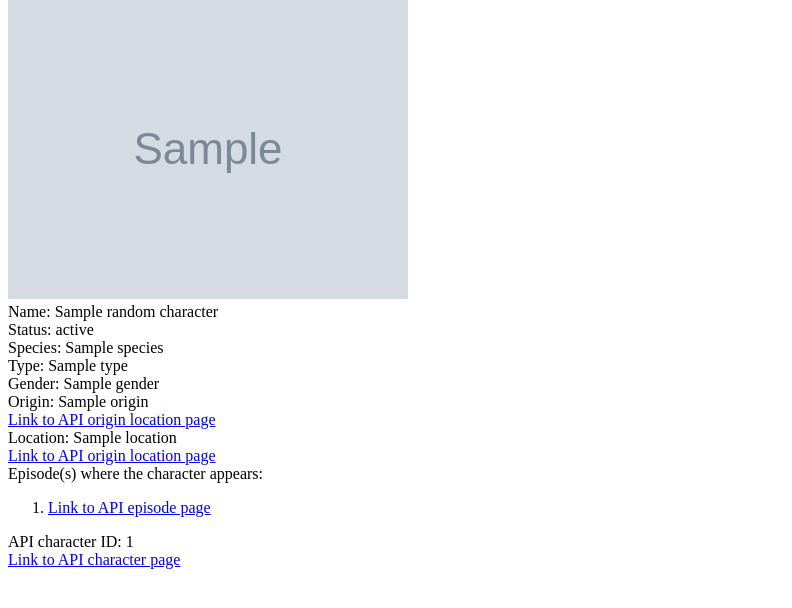
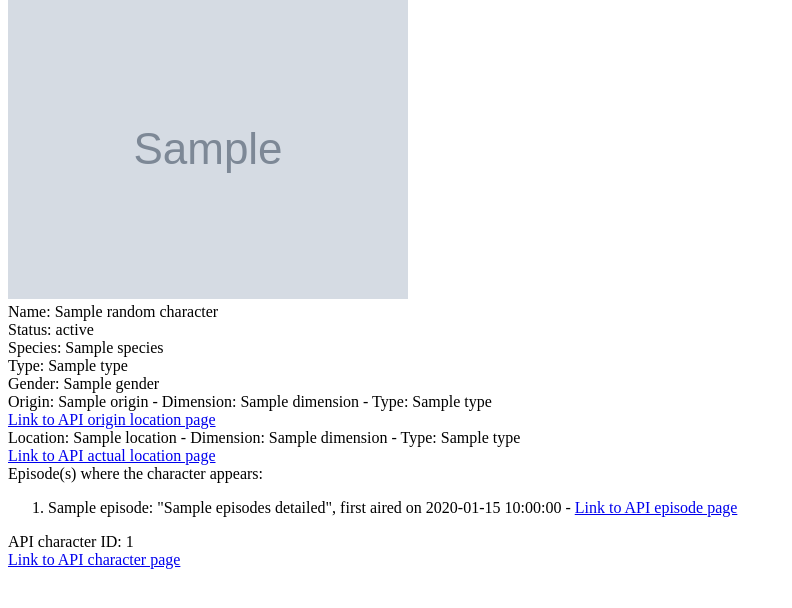
Before and after one commit to agorden-ekino/xdebug-presentation, a Symfony app: template templates/rick_and_morty_client_api/index.html.twig in a window 1280 px wide. Shown: the part 81-689 px from the top of the page, without its empty margins (0-792 px from the left). Run offline with Twig, Linux system fonts and the light colour scheme; the template is opened without the code that fills it: most values are stand-ins (such as "Sample title", 1, 10 or a date in 2020); grey boxes marked "Sample" are stand-in pictures; some libraries are stand-ins or nearby versions.

Commit message:
feat(API): display info about episodes and locations on random R&M character page

```diff
--- a/src/Controller/RickAndMortyClientApiController.php
+++ b/src/Controller/RickAndMortyClientApiController.php
@@ -16,7 +16,7 @@ class RickAndMortyClientApiController extends AbstractController
         $this->clientApi = $clientApi;
     }
 
-    #[Route('/rick/and/morty/client/api', name: 'app_rick_and_morty_client_api')]
+    #[Route('/random-character', name: 'random_character')]
     public function index(): Response
     {
         $randomCharacter = $this->clientApi->getRandomCharacter();
--- a/templates/rick_and_morty_client_api/index.html.twig
+++ b/templates/rick_and_morty_client_api/index.html.twig
@@ -14,9 +14,14 @@
         <div>Name: {{ random_character.name }}</div>
         <div>Status: {{ random_character.status }}</div>
         <div>Species: {{ random_character.species }}</div>
-        <div>Type: {% if random_character.type is not empty %}{{ random_character.type }}{% else %}Unknown{% endif %}</div>
+        <div>Type: {% if random_character.type is not empty %}{{ random_character.type }}{% else %}unknown{% endif %}</div>
         <div>Gender: {{ random_character.gender }}</div>
-        <div>Origin: {{ random_character.origin.name }}</div>
+        <div>
+            Origin: {{ random_character.origin.name }}
+            {% if random_character.origin_detailed is defined %}
+                 - Dimension: {{ random_character.origin_detailed.dimension }} - Type: {{ random_character.origin_detailed.type }}
+            {% endif %}
+        </div>
         <div>
             {% if random_character.origin.url is not empty %}
                 <a href="{{ random_character.origin.url }}" target="_blank">Link to API origin location page</a>
@@ -24,19 +29,29 @@
                 No API link to origin location
             {% endif %}
         </div>
-        <div>Location: {{ random_character.location.name }}</div>
+        <div>
+            Location: {{ random_character.location.name }}
+            {% if random_character.location_detailed is defined %}
+                 - Dimension: {{ random_character.location_detailed.dimension }} - Type: {{ random_character.location_detailed.type }}
+            {% endif %}
+        </div>
         <div>
             {% if random_character.location.url is not empty %}
-                <a href="{{ random_character.location.url }}" target="_blank">Link to API origin location page</a>
+                <a href="{{ random_character.location.url }}" target="_blank">Link to API actual location page</a>
             {% else %}
-                No API link to origin location
+                No API link to actual location
             {% endif %}
         </div>
         <div>
             Episode(s) where the character appears:
             <ol>
-                {% for episode in random_character.episode %}
-                    <li><a href="{{ episode }}" target="_blank">Link to API episode page</a></li>
+{#                {{ dump(random_character.episodes_detailed) }}#}
+                {% for episode in random_character.episodes_detailed %}
+{#                    {{ dump(episode) }}#}
+                    <li>
+                        {{ episode.episode }}: "{{ episode.name }}", first aired on {{ episode.air_date }} -
+                        <a href="{{ episode.url }}" target="_blank">Link to API episode page</a>
+                    </li>
                 {% endfor %}
             </ol>
         </div>
```
Also changed, not shown: src/Client/RickAndMortyClientApi.php (+39 -0 lines).
